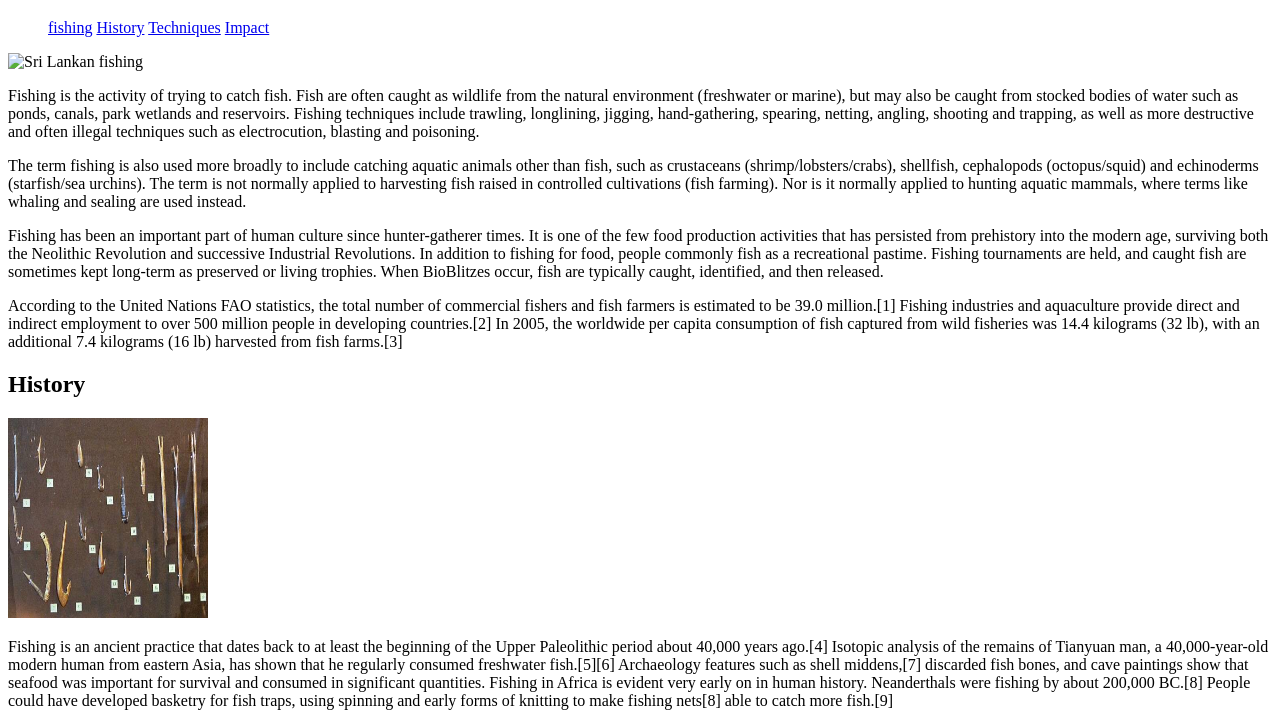
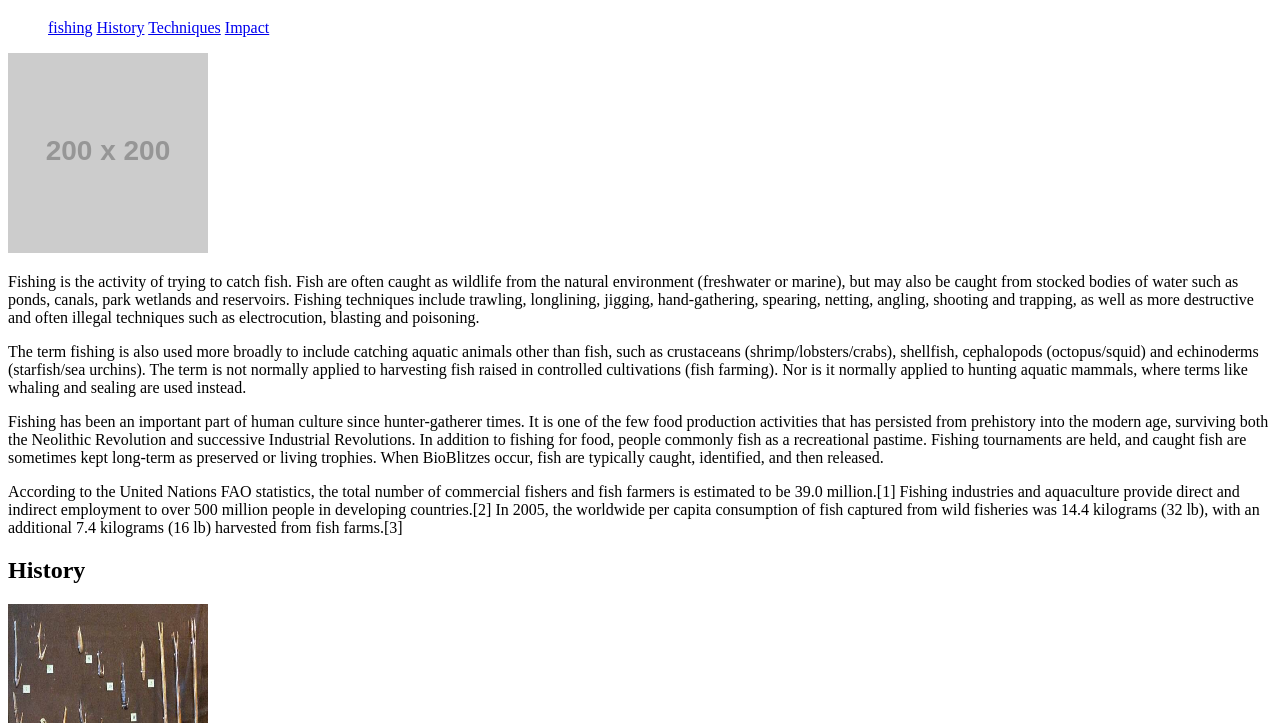
Before and after one commit to aidan0429/aidan0429.github.io, a plain HTML site: page index.html in a window 1280 px wide. Shown: the part 61-784 px from the top of the page. Drawn offline with Linux system fonts and the light colour scheme; placeholder pictures from the web are drawn by us.

Commit message:
testing first image issues
placeholder to see why its not showing

```diff
--- a/index.html
+++ b/index.html
@@ -24,7 +24,7 @@
     <main>
         <article>
             <section id="fishing">
-                <img src="images/compressedSri.jpg" alt="Sri Lankan fishing" width="200px" height="200px">
+                <img src="https://via.placeholder.com/200" alt="Sri Lankan fishing" width="200px" height="200px">
 
                 <p>Fishing is the activity of trying to catch fish. Fish are often caught as wildlife from the natural environment (freshwater or marine), but may also be caught from stocked bodies of water such as ponds, canals, park wetlands and reservoirs. Fishing techniques include trawling, longlining, jigging, hand-gathering, spearing, netting, angling, shooting and trapping, as well as more destructive and often illegal techniques such as electrocution, blasting and poisoning.
 
```
